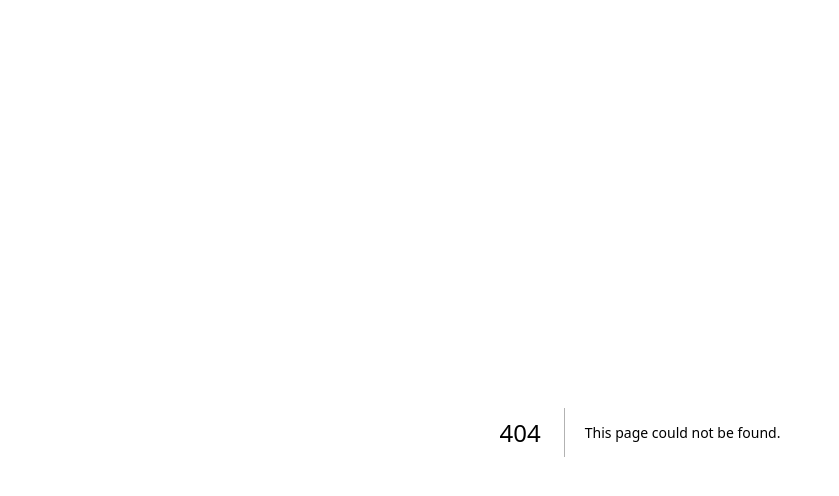
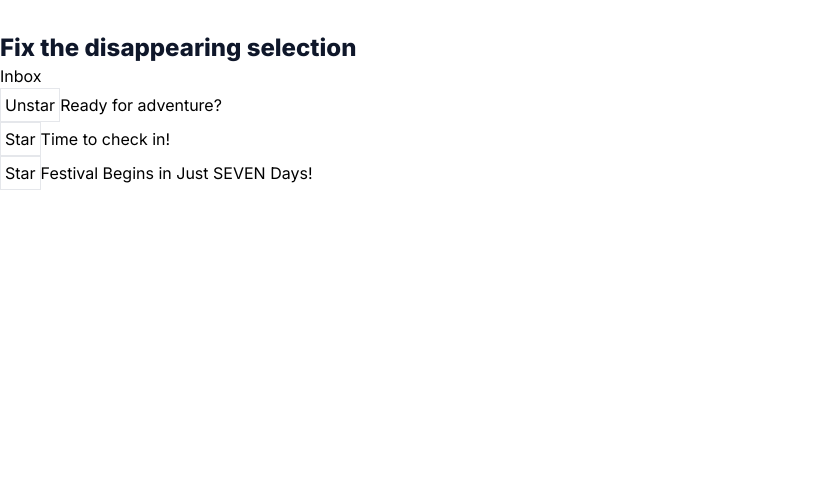
Before and after one commit to TaiseiNemoto/react-practice-app, a Next.js app: page /choosing-the-state-structure/fix-the-disappearing-selection in a window 1280 px wide. Before the commit this address had no page. Shown: the top 496 px of the page, without its empty margins (0-839 px from the left). Built offline with nearby package versions, Linux system fonts and the light colour scheme.

Commit message:
[add][WIP]Choosing the State Structure：Fix the disappearing selectionまで完了

```diff
--- /dev/null
+++ b/src/app/choosing-the-state-structure/fix-the-disappearing-selection/data.ts
@@ -0,0 +1,17 @@
+export const initialLetters = [
+  {
+    id: 0,
+    subject: 'Ready for adventure?',
+    isStarred: true,
+  },
+  {
+    id: 1,
+    subject: 'Time to check in!',
+    isStarred: false,
+  },
+  {
+    id: 2,
+    subject: 'Festival Begins in Just SEVEN Days!',
+    isStarred: false,
+  },
+];
--- /dev/null
+++ b/src/app/choosing-the-state-structure/fix-the-disappearing-selection/page.tsx
@@ -0,0 +1,11 @@
+import MailClient from '@/components/choosing-the-state-structure/fix-the-disappearing-selection/MailClient';
+import H1Element from '@/components/common/H1Element';
+
+export default function page() {
+  return (
+    <main>
+      <H1Element title="Fix the disappearing selection" />
+      <MailClient />
+    </main>
+  );
+}
--- a/src/app/choosing-the-state-structure/page.tsx
+++ b/src/app/choosing-the-state-structure/page.tsx
@@ -9,10 +9,10 @@
         pageName="Fix a broken packing list"
         link="/choosing-the-state-structure/fix-a-broken-packing-list"
       />
-      {/* <PageLink
-        pageName="Find and fix the mutation"
-        link="/updating-objects-in-state/find-and-fix-the-mutation"
-      /> */}
+      <PageLink
+        pageName="Fix the disappearing selection "
+        link="/choosing-the-state-structure/fix-the-disappearing-selection"
+      />
     </main>
   );
 }
--- /dev/null
+++ b/src/components/choosing-the-state-structure/fix-the-disappearing-selection/Letter.tsx
@@ -0,0 +1,37 @@
+import { Letter } from './MailClient';
+
+type LetterProps = {
+  letter: Letter;
+  isHighlighted: boolean;
+  onHover: (arg: Letter) => void;
+  onToggleStar: (arg: Letter) => void;
+};
+
+export default function Letter({
+  letter,
+  isHighlighted,
+  onHover,
+  onToggleStar,
+}: LetterProps) {
+  return (
+    <li
+      className={isHighlighted ? 'bg-emerald-50' : ''}
+      onFocus={() => {
+        onHover(letter);
+      }}
+      onPointerMove={() => {
+        onHover(letter);
+      }}
+    >
+      <button
+        className="border p-1"
+        onClick={() => {
+          onToggleStar(letter);
+        }}
+      >
+        {letter.isStarred ? 'Unstar' : 'Star'}
+      </button>
+      {letter.subject}
+    </li>
+  );
+}
--- /dev/null
+++ b/src/components/choosing-the-state-structure/fix-the-disappearing-selection/MailClient.tsx
@@ -0,0 +1,52 @@
+'use client';
+
+import { initialLetters } from '@/app/choosing-the-state-structure/fix-the-disappearing-selection/data';
+import { useState } from 'react';
+import Letter from './Letter';
+
+export type Letter = {
+  id: number;
+  subject: string;
+  isStarred: boolean;
+};
+
+export default function MailClient() {
+  const [letters, setLetters] = useState(initialLetters);
+  const [highlightedLetterId, setHighlightedLetterId] = useState<number | null>(
+    null,
+  );
+
+  function handleHover(letter: Letter) {
+    setHighlightedLetterId(letter.id);
+  }
+
+  function handleStar(starred: Letter) {
+    setLetters(
+      letters.map((letter) => {
+        if (letter.id === starred.id) {
+          return {
+            ...letter,
+            isStarred: !letter.isStarred,
+          };
+        } else return letter;
+      }),
+    );
+  }
+
+  return (
+    <>
+      <h2>Inbox</h2>
+      <ul>
+        {letters.map((letter) => (
+          <Letter
+            key={letter.id}
+            letter={letter}
+            isHighlighted={letter.id === highlightedLetterId}
+            onHover={handleHover}
+            onToggleStar={handleStar}
+          />
+        ))}
+      </ul>
+    </>
+  );
+}
```
